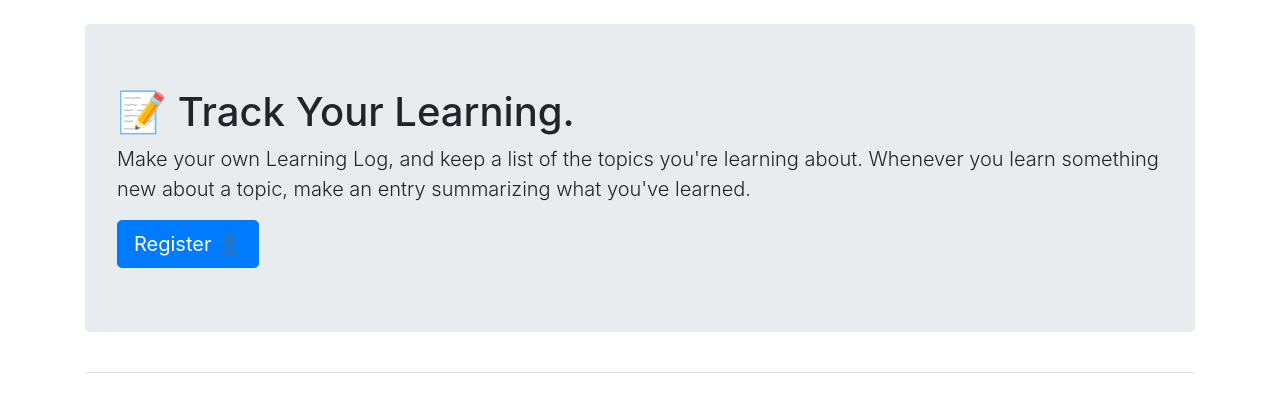
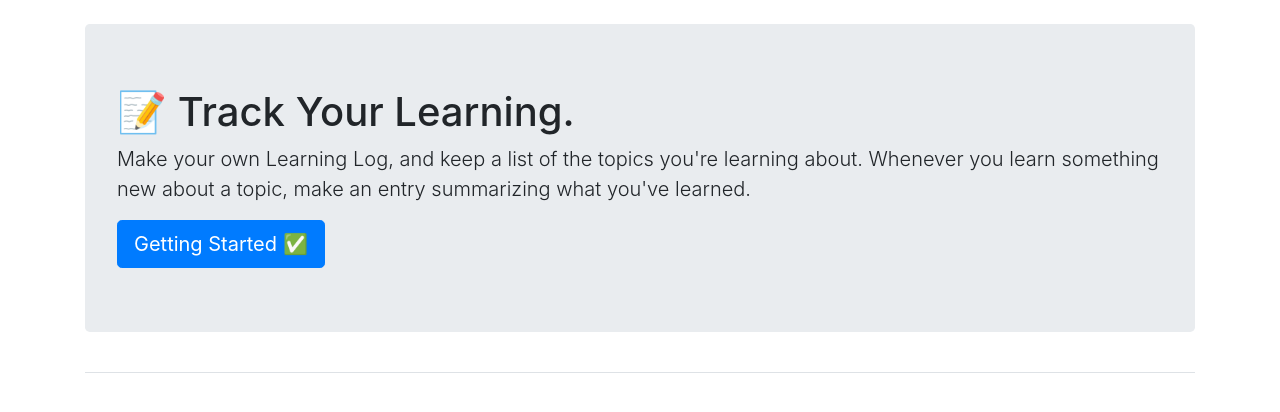
Before and after one commit to musawakiliML/Data-Science-Blog, a Django app: page /index/ in a window 1280 px wide. Shown: the part 58-470 px from the top of the page. Run offline with Django 4.2, Linux system fonts and the light colour scheme; some libraries are stand-ins or nearby versions.

Commit message:
site update

```diff
--- a/Learning_log_app/templates/index.html
+++ b/Learning_log_app/templates/index.html
@@ -11,7 +11,7 @@
         <a class="btn btn-lg btn-primary" href="{% url 'Learning_log_app:topics' %}" role="button"> View Topics &#128211; </a>
         <a class="btn btn-lg btn-primary" href="{% url 'Learning_log_app:new_topic' %}" role="button"> Add New Topic &#9999; </a>
         {% else %}
-        <a class="btn btn-lg btn-primary" href="{% url 'users:register' %}" role="button"> Register &#128100; </a>
+        <a class="btn btn-lg btn-primary" href="{% url 'users:login' %}" role="button"> Getting Started &#9989; </a>
         {% endif %}
     </div>
 
--- a/users/templates/registration/login.html
+++ b/users/templates/registration/login.html
@@ -19,6 +19,8 @@
     <button name="submit" class="btn btn-primary">Log In</button>
     {% endbuttons %}
 
+    <p>Don't Have an Account? <a href="{% url 'users:register' %}">Sign Up Here</a></p>
+
     <input type="hidden" name="next" value="{% url 'Learning_log_app:index' %}">
 
 </form>
```
